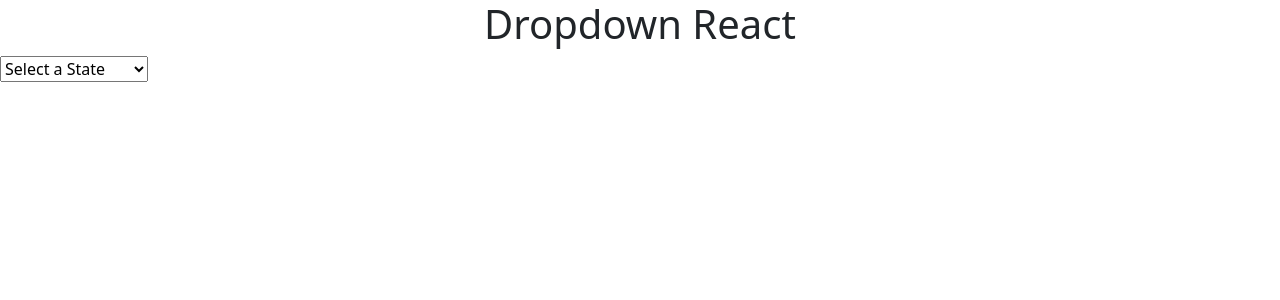
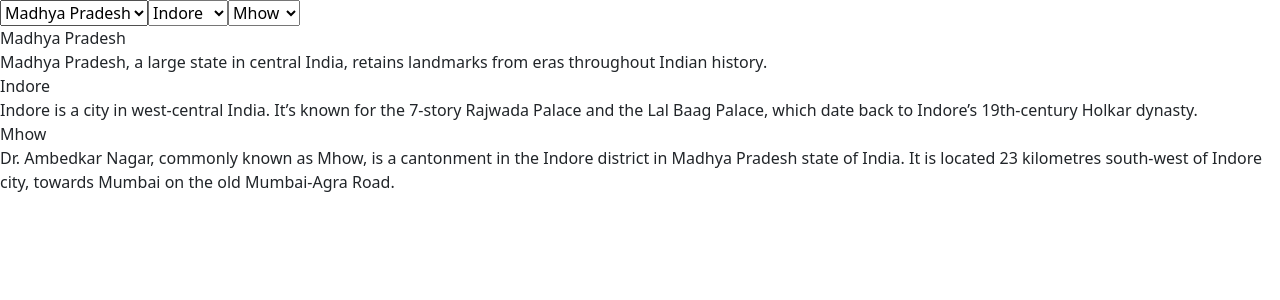
Before and after one commit to acciojob/dropdown-react-satyamgupta09, a React app: page / in a window 1280 px wide. Shown: the top 300 px of the page. Built offline with nearby package versions, Linux system fonts and the light colour scheme.

Commit message:
Update App.js

```diff
--- a/src/components/App.js
+++ b/src/components/App.js
@@ -139,155 +139,61 @@ const states = [{
 
 
 function App() {
-  const [data] = useState(states);
-  const [sttate, setSttates] = useState(null);
-  const [cities, setCities] = useState([]);
-  const [landmarks, setLandmarks] = useState([]);
-  const [selectedValue, setSelectedValue] = useState({
-    name: "",
-    description: "",
-  });
-  const [selectedCity, setSelectedCity] = useState({
-    name: "",
-    description: "",
-  });
-  const [selectedLandmark, setSelectedLandmark] = useState({
-    name: "",
-    description: "",
-  });
-
-  const handleSelectedStateValue = (e) => {
-    let selectedStateName = e.target.value;
-    const selectedState = states.find(
-      (state) => state.name === selectedStateName
+  const [selectedState, setSelectedState] = useState(states[0]);
+  const [selectedCity, setSelectedCity] = useState(states[0].city[0]);
+  const [selectedLandmark, setSelectedLandmark] = useState(
+    states[0].city[0].landmarks[0]
   );
 
-    if (selectedState) {
-      setSttates(selectedState);
-      setSelectedValue({
-        name: selectedState.name,
-        description: selectedState.description,
-      });
-      setCities(selectedState.city);
-      setLandmarks([]);
-      setSelectedCity({ name: "", description: "" });
-      setSelectedLandmark({ name: "", description: "" });
-    }
+  const handleStateChange = (e) => {
+    const state = states[e.target.value];
+    setSelectedState(state);
+    setSelectedCity(state.city[0]);
+    setSelectedLandmark(state.city[0].landmarks[0]);
   };
 
-  const handleSelectedCity = (e) => {
-    let selectedCityName = e.target.value;
-    const selectedCity = cities.find((city) => city.name === selectedCityName);
-
-    if (selectedCity) {
-      setSelectedCity({
-        name: selectedCity.name,
-        description: selectedCity.description,
-      });
-      setLandmarks(selectedCity.landmarks);
-      setSelectedLandmark({ name: "", description: "" });
-    }
+  const handleCityChange = (e) => {
+    const city = selectedState.city[e.target.value];
+    setSelectedCity(city);
+    setSelectedLandmark(city.landmarks[0]);
   };
 
-  const handleSelectedLandMark = (e) => {
-    let selectedLandmarkName = e.target.value;
-    const selectedLandmark = landmarks.find(
-      (landmark) => landmark.name === selectedLandmarkName
-    );
-
-    if (selectedLandmark) {
-      setSelectedLandmark({
-        name: selectedLandmark.name,
-        description: selectedLandmark.description,
-      });
-    }
+  const handleLandmarkChange = (e) => {
+    setSelectedLandmark(selectedCity.landmarks[e.target.value]);
   };
 
   return (
     <div id="main">
-      <h1>Dropdown React</h1>
-
-      {/* State Dropdown */}
-      <div>
-        <select
-          id="state"
-          value={selectedValue.name}
-          onChange={handleSelectedStateValue}
-        >
-          <option value="">Select a State</option>
-          {data.map((state, index) => (
-            <option key={index} value={state.name}>
+      <select id="state" onChange={handleStateChange} value={states.indexOf(selectedState)}>
+        {states.map((state, index) => (
+          <option key={index} value={index}>
             {state.name}
           </option>
         ))}
       </select>
-      </div>
-      {selectedValue.name && (
-        <>
-          <p id="state-name">
-            <strong>State:</strong> {selectedValue.name}
-          </p>
-          <p id="state-description">
-            <strong>Description:</strong> {selectedValue.description}
-          </p>
-        </>
-      )}
 
-      {/* City Dropdown */}
-      <div>
-        {selectedValue.name && (
-          <select
-            id="city"
-            value={selectedCity.name}
-            onChange={handleSelectedCity}
-          >
-            <option value="">Select a City</option>
-            {cities.map((city, index) => (
-              <option key={index} value={city.name}>
+      <select id="city" onChange={handleCityChange} value={selectedState.city.indexOf(selectedCity)}>
+        {selectedState.city.map((city, index) => (
+          <option key={index} value={index}>
             {city.name}
           </option>
         ))}
       </select>
-        )}
-      </div>
-      {selectedCity.name && (
-        <>
-          <p id="city-name">
-            <strong>City:</strong> {selectedCity.name}
-          </p>
-          <p id="city-description">
-            <strong>Description:</strong> {selectedCity.description}
-          </p>
-        </>
-      )}
 
-      {/* Landmark Dropdown */}
-      <div>
-        {selectedCity.name && (
-          <select
-            id="landmark"
-            value={selectedLandmark.name}
-            onChange={handleSelectedLandMark}
-          >
-            <option value="">Select a Landmark</option>
-            {landmarks.map((mark, index) => (
-              <option key={index} value={mark.name}>
-                {mark.name}
+      <select id="landmark" onChange={handleLandmarkChange} value={selectedCity.landmarks.indexOf(selectedLandmark)}>
+        {selectedCity.landmarks.map((landmark, index) => (
+          <option key={index} value={index}>
+            {landmark.name}
           </option>
         ))}
       </select>
-        )}
-      </div>
-      {selectedLandmark.name && (
-        <>
-          <p id="landmark-name">
-            <strong>Landmark:</strong> {selectedLandmark.name}
-          </p>
-          <p id="landmark-description">
-            <strong>Description:</strong> {selectedLandmark.description}
-          </p>
-        </>
-      )}
+
+      <div id="state-name">{selectedState.name}</div>
+      <div id="state-description">{selectedState.description}</div>
+      <div id="city-name">{selectedCity.name}</div>
+      <div id="city-description">{selectedCity.description}</div>
+      <div id="landmark-name">{selectedLandmark.name}</div>
+      <div id="landmark-description">{selectedLandmark.description}</div>
     </div>
   );
 }
```
Lines whose indentation alone changed are shown as unchanged.
